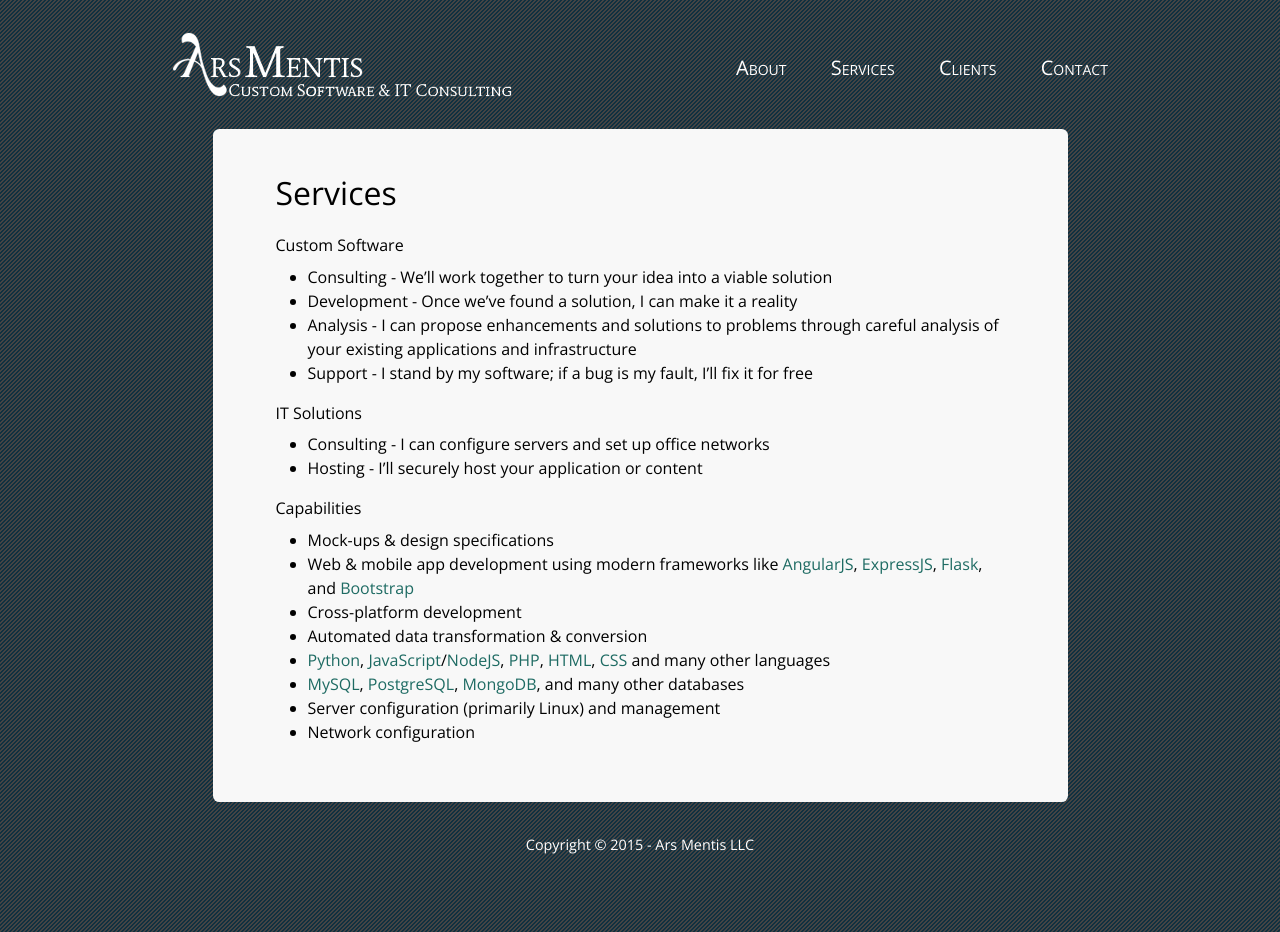
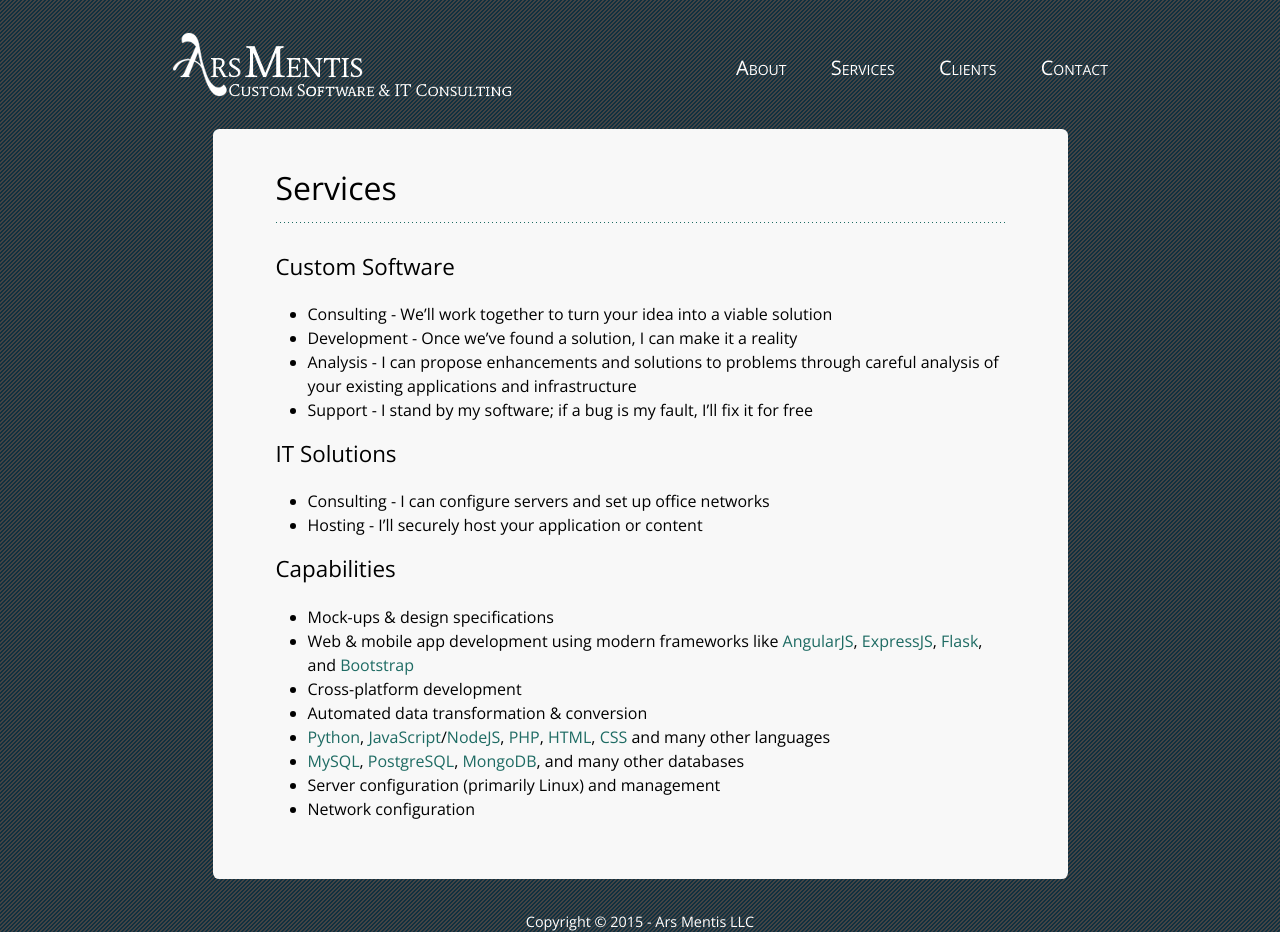
Before and after one commit to arsmentis/arsmentis-jekyll, a Jekyll site: the page built from services/index.md, in a window 1280 px wide. Built offline with Jekyll 4.4.1, drawn with Linux system fonts in a browser that asks for light colours; nearby versions of some CDN libraries.

Commit message:
Working on #1, #2, #3, #4, #5: text formatting

```diff
--- a/css/main.css
+++ b/css/main.css
@@ -1,6 +1,3 @@
----
----
-
 /* Base */
 
 * {
@@ -93,12 +90,31 @@ h1.home-title {
 
 h1.page-title {
   font-size: 2em;
-  line-height: 1.5em;
-  margin: .25em 0 0 0;
+  line-height: 1.2em;
+  padding-bottom: .5em;
+  margin: .25em 0 1em 0;
+  background-image: url('../img/dotted-border.png');
+  background-repeat: repeat-x;
+  background-position: bottom left;
+}
+
+h2.section-header {
+  font-size: 1.4em;
+  margin-bottom: 1em;
+}
+
+h2.contact-header {
+  font-size: 1.3em;
+  font-weight: bold;
+  margin-bottom: 1em;
 }
 
 ul li {
   margin-left: 2em;
+}
+
+.jumbotron p {
+  font-size: 1em;
 }
 
 /* Site footer */
--- a/services/index.md
+++ b/services/index.md
@@ -8,22 +8,19 @@ sharing: false
 footer: true
 ---
 
-Custom Software
----------------
+<h2 class="section-header">Custom Software</h2>
 
 * Consulting - We'll work together to turn your idea into a viable solution
 * Development - Once we've found a solution, I can make it a reality
 * Analysis - I can propose enhancements and solutions to problems through careful analysis of your existing applications and infrastructure
 * Support - I stand by my software; if a bug is my fault, I’ll fix it for free
 
-IT Solutions
-------------
+<h2 class="section-header">IT Solutions</h2>
 
 * Consulting - I can configure servers and set up office networks
 * Hosting - I'll securely host your application or content
 
-Capabilities
-------------
+<h2 class="section-header">Capabilities</h2>
 
 * Mock-ups & design specifications
 * Web & mobile app development using modern frameworks like [AngularJS](https://angularjs.org/), [ExpressJS](http://expressjs.com/), [Flask](http://flask.pocoo.org/), and [Bootstrap](http://getbootstrap.com/)
```
Also changed, not shown: about/index.md (+2 -4 lines), contact/index.md (+1 -3 lines), img/dotted-border.png (added), 2 other files.
